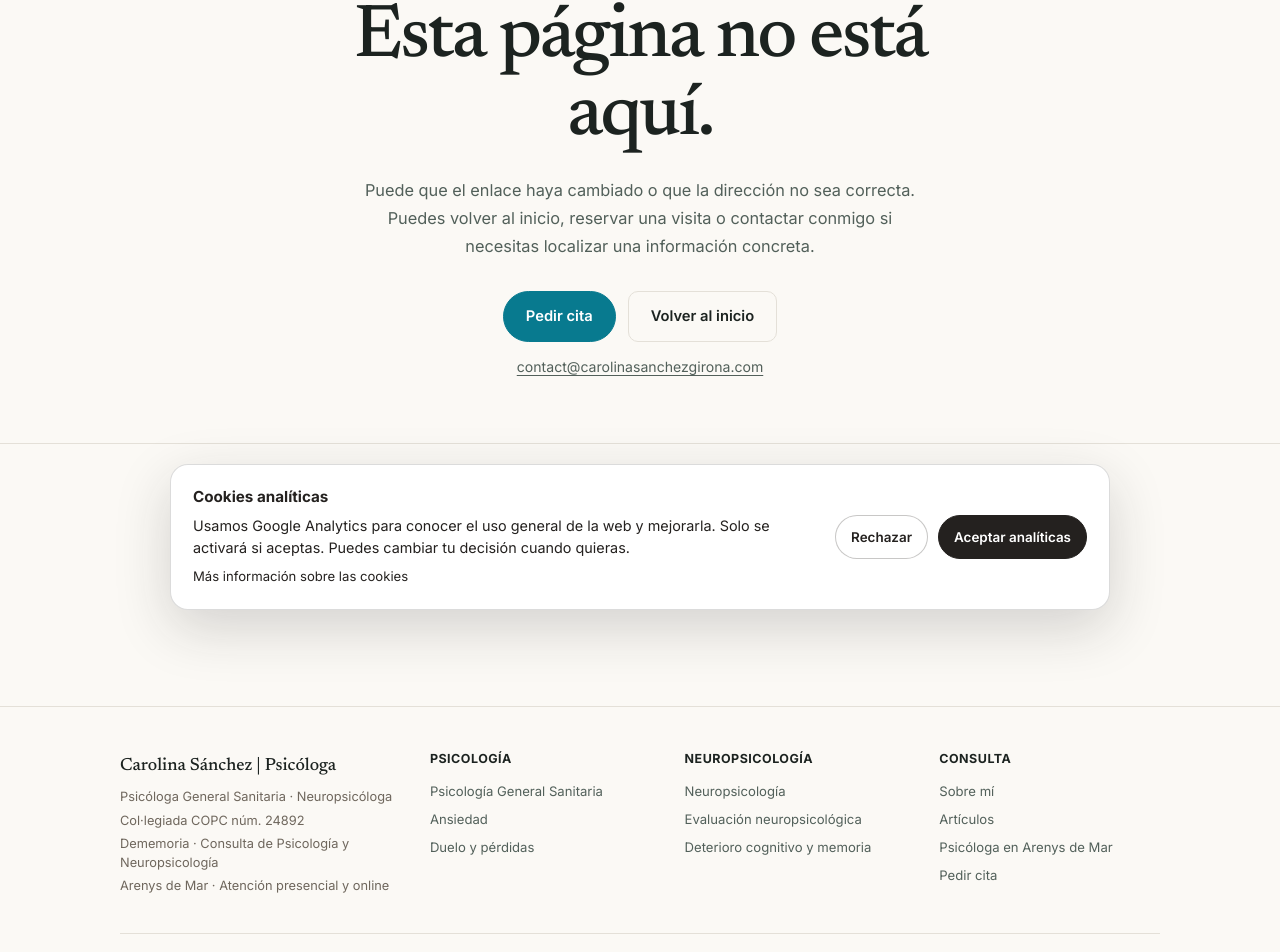
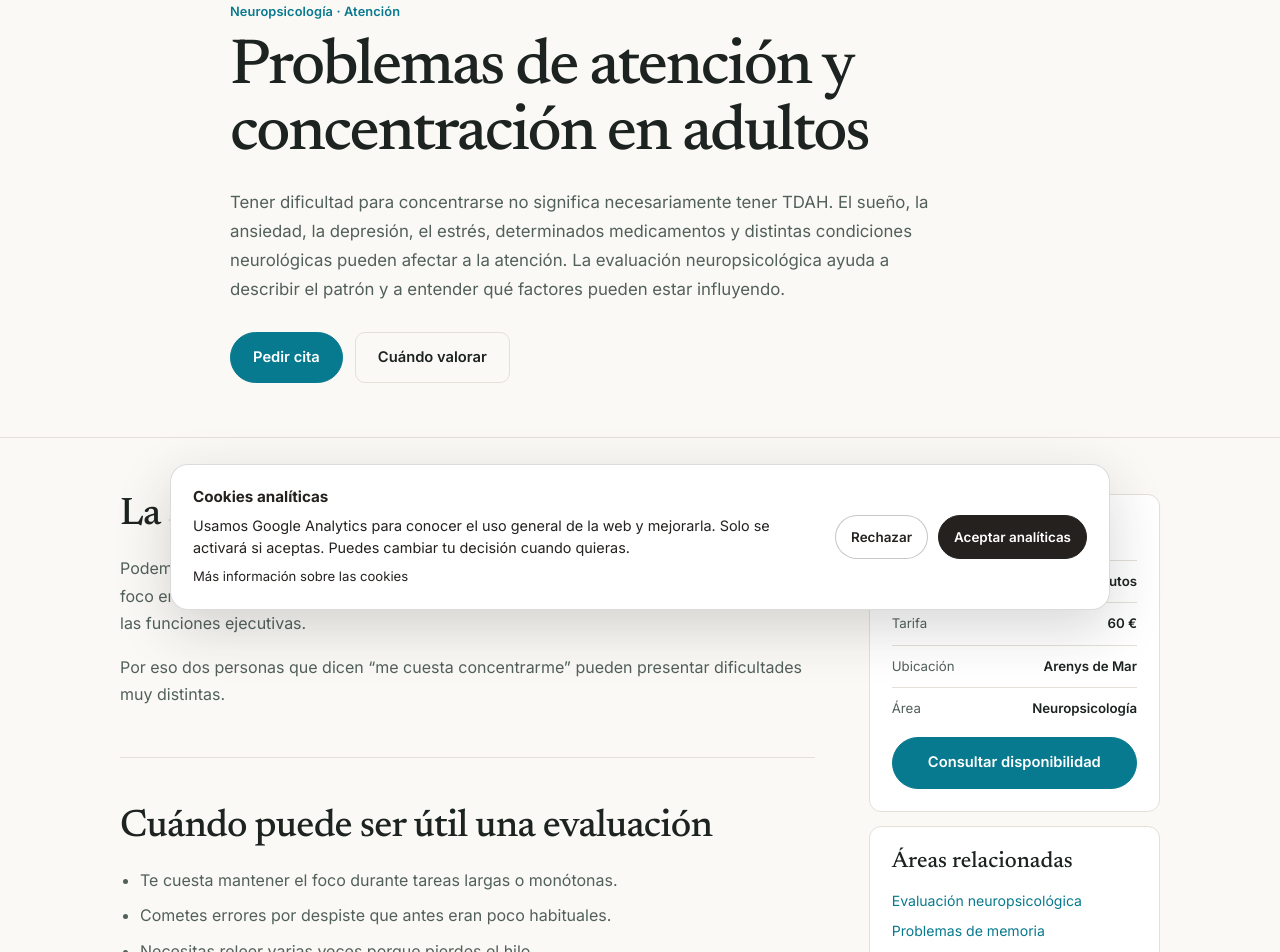
Before and after one commit to carolinasanchezgirona/Portfolio-Carolina, a Next.js app: page /problemas-de-atencion-y-concentracion-en-adultos in a window 1280 px wide. Before the commit this address had no page. Shown: the part 168-1120 px from the top of the page. Built offline with nearby package versions, Linux system fonts and the light colour scheme.

Commit message:
SEO: add adult attention and concentration page

```diff
--- /dev/null
+++ b/app/problemas-de-atencion-y-concentracion-en-adultos/page.tsx
@@ -0,0 +1,58 @@
+import type { Metadata } from "next";
+import "../seo-pages.css";
+
+export const metadata: Metadata = {
+  title: "Problemas de atención y concentración en adultos | Neuropsicóloga en Arenys de Mar",
+  description: "Evaluación neuropsicológica de problemas de atención y concentración en adultos: despistes, lentitud, fatiga mental y dificultades para mantener el foco.",
+  alternates: { canonical: "/problemas-de-atencion-y-concentracion-en-adultos/" },
+  openGraph: {
+    title: "Problemas de atención y concentración en adultos | Carolina Sánchez Girona",
+    description: "Neuropsicología para valorar dificultades atencionales y diferenciar causas cognitivas, emocionales y médicas.",
+    url: "https://carolinasanchezgirona.com/problemas-de-atencion-y-concentracion-en-adultos/",
+  },
+};
+
+const serviceSchema = {
+  "@context": "https://schema.org",
+  "@type": "Service",
+  name: "Evaluación neuropsicológica de problemas de atención y concentración en adultos",
+  provider: { "@type": "Person", name: "Carolina Sánchez Girona", jobTitle: "Neuropsicóloga y Psicóloga General Sanitaria", url: "https://carolinasanchezgirona.com" },
+  areaServed: ["Arenys de Mar", "Maresme", "Barcelona", "España"],
+  serviceType: "Evaluación neuropsicológica de atención y concentración en adultos",
+  url: "https://carolinasanchezgirona.com/problemas-de-atencion-y-concentracion-en-adultos/",
+};
+
+export default function AttentionAdultsPage() {
+  return (
+    <main className="editorial-site">
+      <header className="site-header">
+        <a className="brand" href="/" aria-label="Carolina Sánchez, inicio"><span className="brand-name">Carolina Sánchez</span><span className="brand-sub">Psicóloga · Neuropsicóloga</span></a>
+        <nav className="nav" aria-label="Navegación principal"><a href="/neuropsicologia/">Neuropsicología</a><a href="/evaluacion-neuropsicologica/">Evaluación</a><a className="nav-cta" href="/cita/">Pedir cita</a></nav>
+      </header>
+      <section className="seo-hero"><div className="editorial-wrap seo-hero-inner">
+        <p className="seo-breadcrumbs"><a href="/">Inicio</a><span>·</span><a href="/neuropsicologia/">Neuropsicología</a><span>·</span><span>Atención y concentración</span></p>
+        <p className="editorial-eyebrow">Neuropsicología · Atención</p>
+        <h1>Problemas de atención y concentración en adultos</h1>
+        <p className="seo-lead">Tener dificultad para concentrarse no significa necesariamente tener TDAH. El sueño, la ansiedad, la depresión, el estrés, determinados medicamentos y distintas condiciones neurológicas pueden afectar a la atención. La evaluación neuropsicológica ayuda a describir el patrón y a entender qué factores pueden estar influyendo.</p>
+        <div className="seo-actions"><a className="editorial-btn editorial-btn-primary" href="/cita/">Pedir cita</a><a className="editorial-btn editorial-btn-secondary" href="#cuando-valorar">Cuándo valorar</a></div>
+      </div></section>
+      <div className="editorial-wrap seo-layout">
+        <article className="seo-copy">
+          <section><h2>La atención no es una sola capacidad</h2><p>Podemos hablar de atención sostenida, selectiva, dividida o de la capacidad para alternar el foco entre tareas. También influyen la velocidad de procesamiento, la memoria de trabajo y las funciones ejecutivas.</p><p>Por eso dos personas que dicen “me cuesta concentrarme” pueden presentar dificultades muy distintas.</p></section>
+          <section id="cuando-valorar"><h2>Cuándo puede ser útil una evaluación</h2><ul><li>Te cuesta mantener el foco durante tareas largas o monótonas.</li><li>Cometes errores por despiste que antes eran poco habituales.</li><li>Necesitas releer varias veces porque pierdes el hilo.</li><li>Te cuesta seguir conversaciones o instrucciones con varios pasos.</li><li>Notas mucha fatiga mental o lentitud al trabajar.</li><li>Te cuesta alternar entre tareas sin perder información.</li><li>Las dificultades afectan al trabajo, estudios, organización o vida cotidiana.</li></ul></section>
+          <section><h2>Qué puede influir en la concentración</h2><p>La atención puede verse afectada por <a href="/ansiedad/">ansiedad</a>, <a href="/depresion/">depresión</a>, <a href="/insomnio-y-dificultades-para-dormir/">problemas de sueño</a>, estrés, dolor, fatiga, medicación, consumo de sustancias o alteraciones neurológicas.</p><p>Por eso una evaluación útil no se limita a medir atención: también revisa el contexto clínico y funcional.</p></section>
+          <section><h2>Atención y TDAH en adultos</h2><p>El TDAH es un trastorno del neurodesarrollo y no se diagnostica únicamente porque una persona adulta tenga despistes o problemas para concentrarse. La valoración requiere revisar la historia evolutiva, la presencia de síntomas desde etapas tempranas, la interferencia en distintos contextos y otras explicaciones posibles.</p><p>La evaluación neuropsicológica puede aportar información sobre el funcionamiento cognitivo, pero el diagnóstico debe integrarse con una valoración clínica completa.</p></section>
+          <section><h2>Qué aporta la evaluación neuropsicológica</h2><p>La <a href="/evaluacion-neuropsicologica/">evaluación neuropsicológica</a> puede explorar atención, memoria de trabajo, velocidad de procesamiento, funciones ejecutivas y memoria, adaptando las pruebas al motivo de consulta.</p><p>Los resultados se interpretan junto con la entrevista y el impacto en la vida diaria para evitar conclusiones basadas únicamente en una puntuación.</p></section>
+          <section><h2>Qué se puede hacer después</h2><p>Según el perfil, pueden recomendarse estrategias para reducir distractores, organizar tareas, dividir actividades complejas, introducir pausas, utilizar apoyos externos o trabajar factores emocionales y de sueño que estén interfiriendo.</p><div className="seo-callout"><strong>Concentrarse peor no identifica por sí solo la causa.</strong><span>La evaluación sirve para pasar de una queja general a un perfil concreto y clínicamente útil.</span></div></section>
+        </article>
+        <aside className="seo-sidebar" aria-label="Información práctica">
+          <div className="seo-card"><h2>Primera visita</h2><ul className="seo-facts"><li><span>Duración</span><strong>60 minutos</strong></li><li><span>Tarifa</span><strong>60 €</strong></li><li><span>Ubicación</span><strong>Arenys de Mar</strong></li><li><span>Área</span><strong>Neuropsicología</strong></li></ul><a className="editorial-btn editorial-btn-primary" href="/cita/">Consultar disponibilidad</a></div>
+          <div className="seo-card"><h3>Áreas relacionadas</h3><div className="seo-related"><a href="/evaluacion-neuropsicologica/">Evaluación neuropsicológica</a><a href="/problemas-de-memoria/">Problemas de memoria</a><a href="/ictus-y-dano-cerebral-adquirido/">Ictus y daño cerebral</a><a href="/neuropsicologia/">Neuropsicología</a></div></div>
+        </aside>
+      </div>
+      <section className="editorial-section seo-authority"><div className="editorial-wrap seo-authority-grid"><div><p className="editorial-section-eyebrow">Profesional responsable</p><h2>Carolina Sánchez Girona</h2><p className="editorial-role">Psicóloga General Sanitaria · Neuropsicóloga</p></div><div className="seo-authority-copy"><p>Trabajo en evaluación neuropsicológica de personas adultas, integrando atención, memoria, funciones ejecutivas, estado emocional y repercusión funcional.</p><div className="seo-authority-links"><a href="/sobre-mi/">Conocer mi trayectoria profesional →</a><a href="/neuropsicologia/">Ver Neuropsicología →</a></div></div></div></section>
+      <footer className="editorial-footer"><div className="editorial-wrap editorial-footer-inner"><div><p className="editorial-footer-brand">Carolina Sánchez | Psicóloga</p><p>Dememoria · Consulta de Psicología y Neuropsicología</p></div><div><p>Arenys de Mar · Atención online</p><p>© 2026 Carolina Sánchez Girona</p></div></div></footer>
+      <script type="application/ld+json" dangerouslySetInnerHTML={{ __html: JSON.stringify(serviceSchema) }} />
+    </main>
+  );
+}
```
